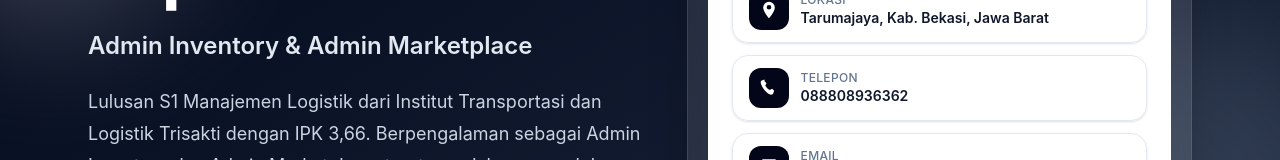
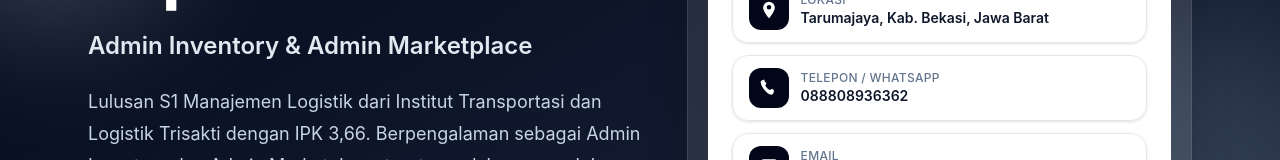
Before and after one commit to eddyryansyah/edu-portfolio, a React (Vite) app: page / in a window 1280 px wide. Shown: the part 334-494 px from the top of the page. Built offline with nearby package versions, Linux system fonts and the light colour scheme.

Commit message:
fix: update CV download filename and WhatsApp contact link

```diff
--- a/src/App.tsx
+++ b/src/App.tsx
@@ -85,7 +85,7 @@ export default function App() {
 
               <a
                 href={profile.cvUrl}
-                download
+                download="CV Edward Yulyardi Suparno.pdf"
                 className="inline-flex w-full items-center justify-center rounded-2xl border border-white/30 bg-transparent px-6 py-3 text-sm font-bold text-white transition hover:bg-white/10 sm:w-auto"
               >
                 Download CV
@@ -126,9 +126,9 @@ export default function App() {
                 />
                 <ContactItem
                   icon="phone"
-                  label="Telepon"
+                  label="Telepon / WhatsApp"
                   value={profile.phone}
-                  href={`tel:${profile.phone}`}
+                  href={profile.whatsappUrl}
                 />
                 <ContactItem
                   icon="mail"
@@ -377,10 +377,12 @@ export default function App() {
 
             <a
               className="rounded-3xl bg-white p-5 text-slate-950 shadow-lg transition hover:-translate-y-1"
-              href={`tel:${profile.phone}`}
+              href={profile.whatsappUrl}
+              target="_blank"
+              rel="noreferrer"
             >
               <Icon name="phone" className="mb-4 h-6 w-6" size={24} />
-              <p className="text-sm text-slate-500">Telepon</p>
+              <p className="text-sm text-slate-500">Telepon / WhatsApp</p>
               <p className="font-bold">{profile.phone}</p>
             </a>
 
--- a/src/data/portfolio.ts
+++ b/src/data/portfolio.ts
@@ -21,6 +21,7 @@ export type Profile = {
   phone: string;
   email: string;
   linkedin: string;
+  whatsappUrl: string;
   cvUrl: string;
   photoUrl: string;
   summary: string;
@@ -37,6 +38,7 @@ export const profile: Profile = {
   phone: "088808936362",
   email: "edward.yulyardi@gmail.com",
   linkedin: "https://www.linkedin.com/in/edward-yulyardi-suparno",
+  whatsappUrl: "https://wa.me/6288808936362",
   cvUrl: publicAsset("edu-cv.pdf"),
   photoUrl: publicAsset("edu-profile.jpg"),
   summary:
```
Also changed, not shown: 1 other file (tests, documents, lock files or other folders).
